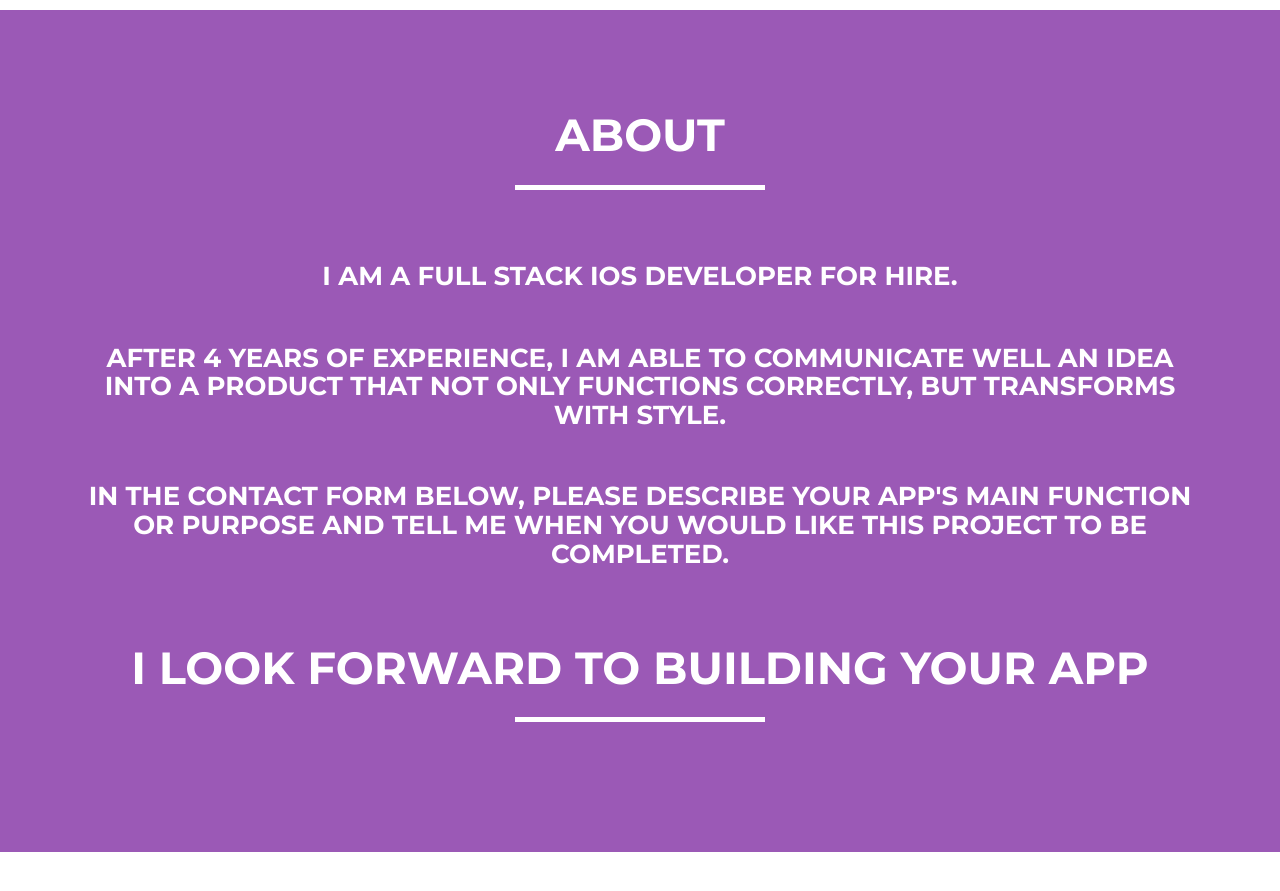
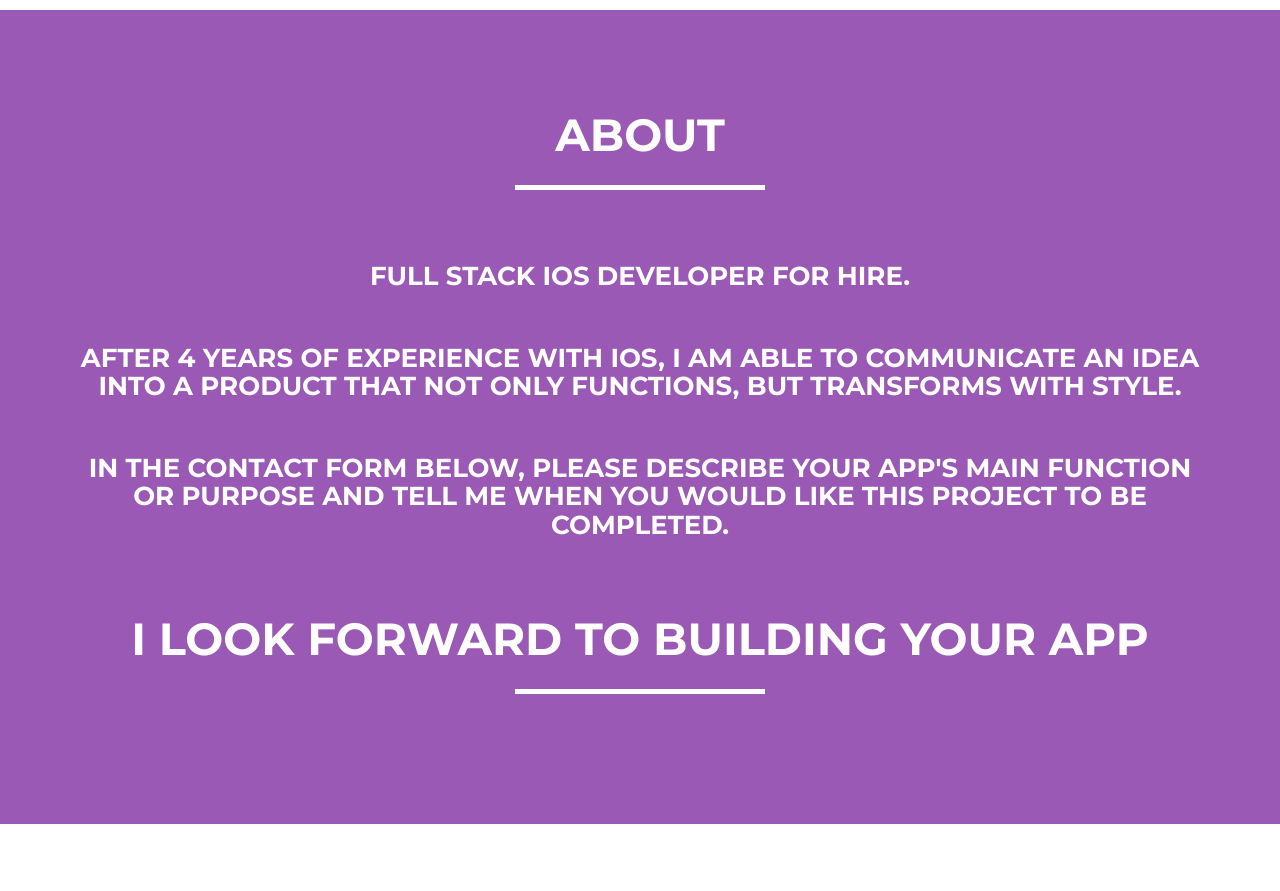
Before and after one commit to andrewcar/andrewcar.github.io, a Jekyll site: the page built from index.html, in a window 1280 px wide and 900 px high, scrolled down 1351 px. Shown: the top 891 px of the window. Built offline with Jekyll 4.4.1, drawn with Linux system fonts in a browser that asks for light colours.

Commit message:
Update about.html

```diff
--- a/_includes/about.html
+++ b/_includes/about.html
@@ -10,10 +10,10 @@
              <center>
                 <br>
                 <div class="center-block">
-                    <h3>I am a full stack iOS developer for hire.</h3>
+                    <h3>Full stack iOS developer for hire.</h3>
                 </div>
                 <br>
-                    <h3>After 4 years of experience, I am able to communicate well an idea into a product that not only functions correctly, but transforms with style.</h3>
+                    <h3>After 4 years of experience with iOS, I am able to communicate an idea into a product that not only functions, but transforms with style.</h3>
                 <br>
                     <h3>In the contact form below, please describe your app's main function or purpose and tell me when you would like this project to be completed.</h3>
                 <br>
```
